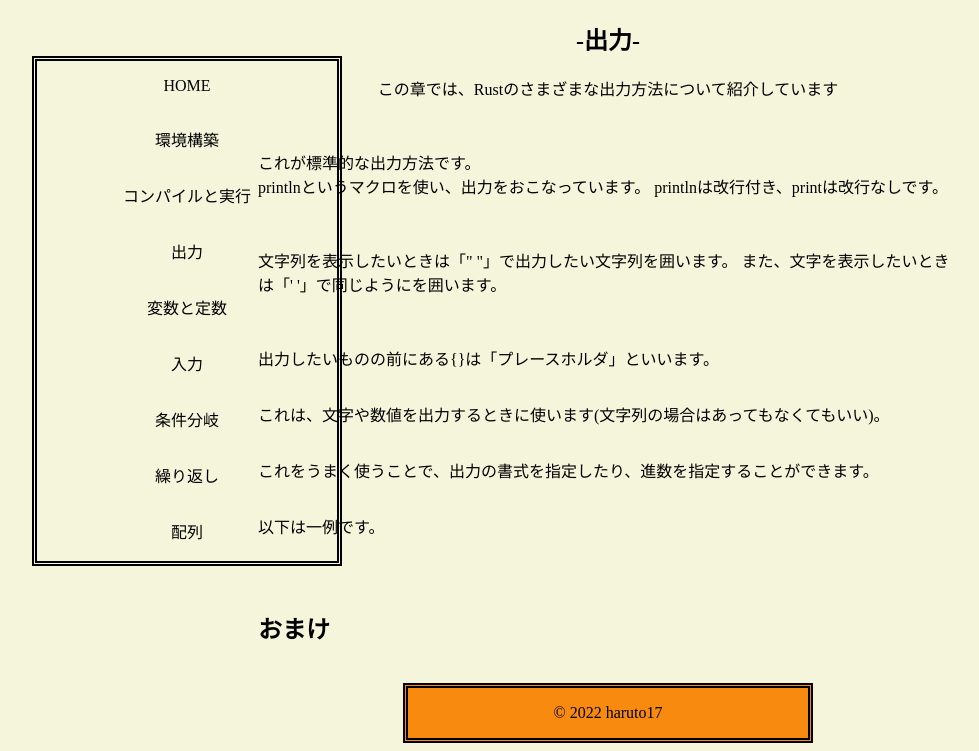
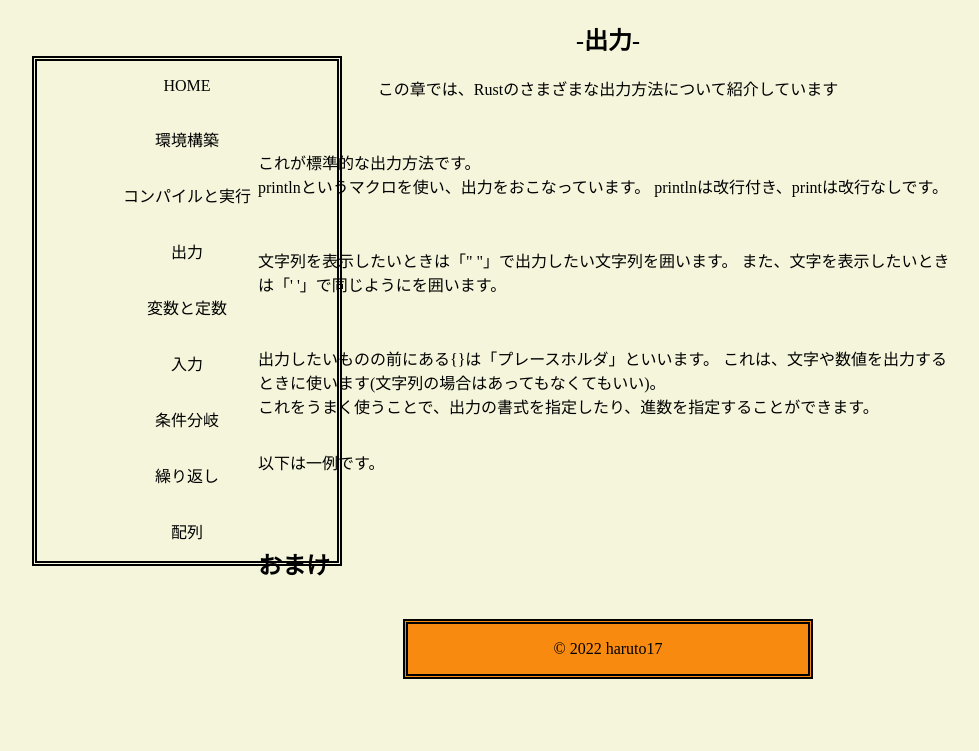
Before and after one commit to haruto17/RustKosyukai, a plain HTML site: page docs/page3.html in a window 1280 px wide. Shown: the part 104-855 px from the top of the page, without its empty margins (32-1011 px from the left). After the commit the page ends 800 px from the top, so only its background shows below. Drawn offline with Linux system fonts and the light colour scheme.

Commit message:
内容の修正

```diff
--- a/docs/page3.html
+++ b/docs/page3.html
@@ -46,11 +46,10 @@
 						また、文字を表示したいときは「' '」で同じようにを囲います。
 					</p>
 					<br />
-					<p>出力したいものの前にある{}は「プレースホルダ」といいます。</p>
 					<p>
+						出力したいものの前にある{}は「プレースホルダ」といいます。
 						これは、文字や数値を出力するときに使います(文字列の場合はあってもなくてもいい)。
-					</p>
-					<p>
+						<br />
 						これをうまく使うことで、出力の書式を指定したり、進数を指定することができます。
 					</p>
 					<p>以下は一例です。</p>
```
